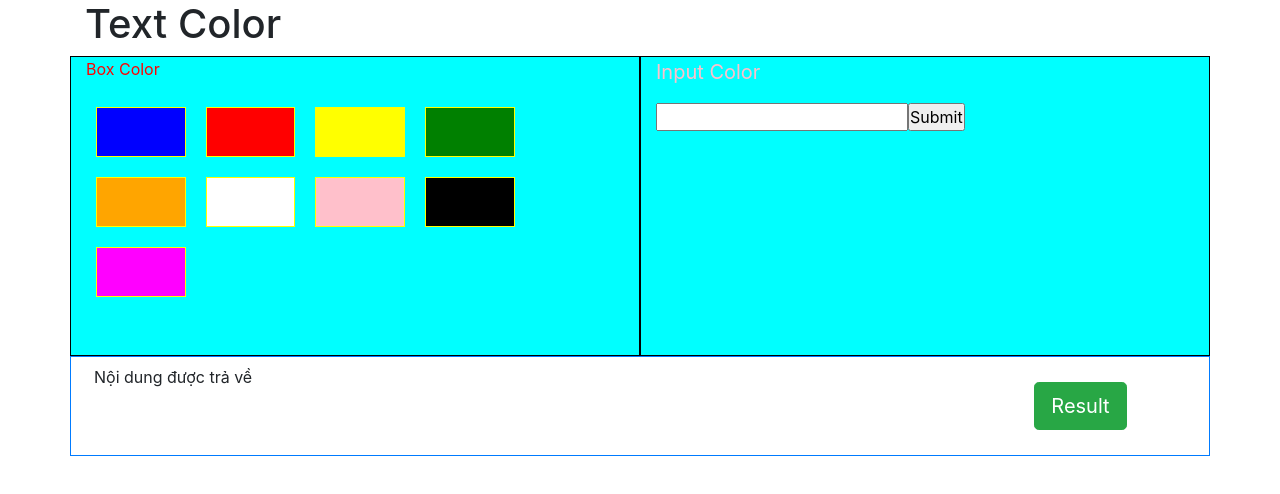
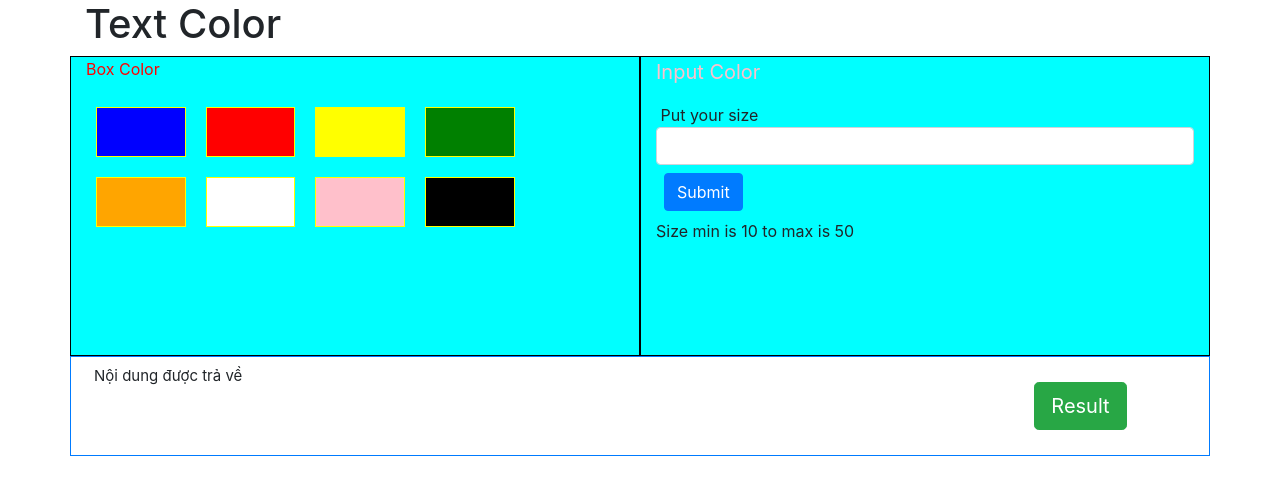
Before and after one commit to stupidlazyguy/Text_Color, a React (Create React App) app: page / in a window 1280 px wide. Shown: the top 494 px of the page. Built offline with nearby package versions, Linux system fonts and the light colour scheme.

Commit message:
finish Color-Text

```diff
--- a/src/App.js
+++ b/src/App.js
@@ -8,11 +8,14 @@ class App extends React.Component{
   constructor(){
     super()
     this.state = {color:['blue','red','yellow','green','orange','white','pink','black']}
-    this.state.color.push('magenta')
-    // console.log(this.state)
+    this.state.pick='color'
+    this.state.size=15
   }
-  ongetColor(color){
-        console.log(color)
+  ongetColor=(color)=>{
+     this.setState({pick:color})
+  }
+  ongetSize=(size)=>{
+    this.setState({size:size})
   }
   render(){
     return (
@@ -20,10 +23,10 @@ class App extends React.Component{
         <h1>Text Color</h1>
         <div className="row">
           <BoxLeft colors={this.state.color} getColor={this.ongetColor}/>
-          <BoxRight colors={this.state.color }/>
+          <BoxRight colors={this.state.color} getSize={this.ongetSize}/>
         </div>
         <div className="row box_result d-flex border border-primary ">
-          <ResultSpace/>
+          <ResultSpace color={this.state.pick} size={this.state.size}/>
           <ButtonResult/>
         </div>
       </div>
--- a/src/Components/BoxColor.js
+++ b/src/Components/BoxColor.js
@@ -3,6 +3,7 @@ import React from 'react';
 class BoxColor extends React.Component {
     // constructor(props){
     //     super(props)
+    //     console.log(props.color)
     // }
     render() {
         return (<div onClick={() => this.props.getBox(this.props.pick)} className="col-2 col-xl-2 Box-Color" style={{ backgroundColor: this.props.color }}></div>)
--- a/src/Components/BoxLeft.js
+++ b/src/Components/BoxLeft.js
@@ -4,8 +4,8 @@ class Box_Left extends React.Component{
     // constructor(props){
     //     super(props)
     // }
-    getBoxColor(color){
-        console.log(color)
+    getBoxColor=(color)=>{
+        this.props.getColor(color)
     }
     renderColor(){
         var colors = this.props.colors
--- a/src/Components/BoxRight.js
+++ b/src/Components/BoxRight.js
@@ -1,21 +1,25 @@
 import React from 'react';
 class Box_Right extends React.Component{
-    // constructor(props){
-    //     super(props)
-    // }
+    constructor(props){
+        super(props)
+        this.state ={max:50,min:10}
+    }
     getColor=()=>{
-        var color =  document.querySelector('.takeColor').value
-        this.props.colors.push(color)
-        console.log(this.props.colors)
+        var size =  document.querySelector('.takeColor').value
+        if(size>=this.state.min && size<=this.state.max){
+            this.props.getSize(size)
+        }
     }
     setColor(){
         return 'color'
     }
     render(){
         return (<div className="col-6 col-xl-6 header" >
-             <p style={{color:'pink',fontSize:20}}>Input Color</p>
-                <input type="text" className="takeColor"/>
-                <input type="submit" onClick={this.getColor}/>
+            <p style={{color:'pink',fontSize:20}}>Input Color</p>
+                <label htmlFor="size"/> Put your size <br/>
+                <input type="text" className="takeColor form-control" id="size"/>
+                <input type="submit" onClick={this.getColor} className="btn btn-primary m-2"/>
+            <p>Size min is {this.state.min} to max is {this.state.max}</p>
         </div>)
     }
 }
--- a/src/Components/ResultSpace.js
+++ b/src/Components/ResultSpace.js
@@ -3,7 +3,7 @@ import React from 'react';
 class ResultSpace extends React.Component{
     render(){
         return ( <div className="col-10 col-xl-10">
-            <p className="m-2">Nội dung được trả về</p>
+            <p className="m-2" style={{color:this.props.color,fontSize:parseInt(this.props.size)}}>Nội dung được trả về </p>
         </div>)
     }
 }
```
